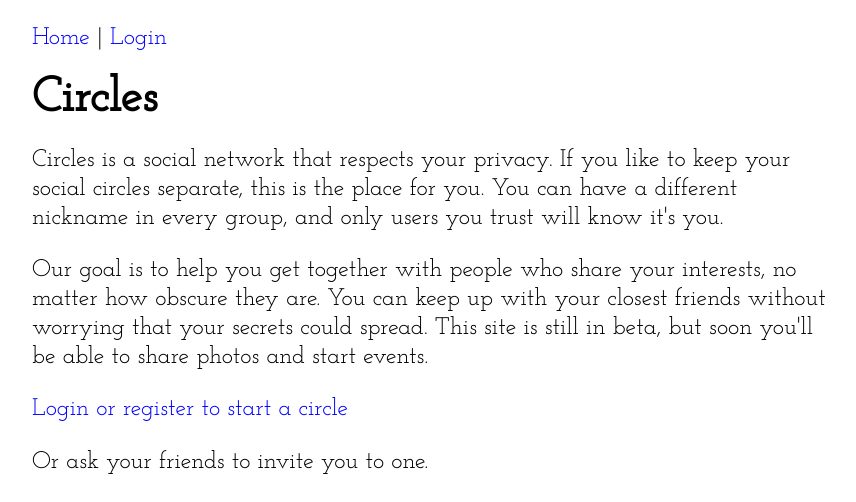
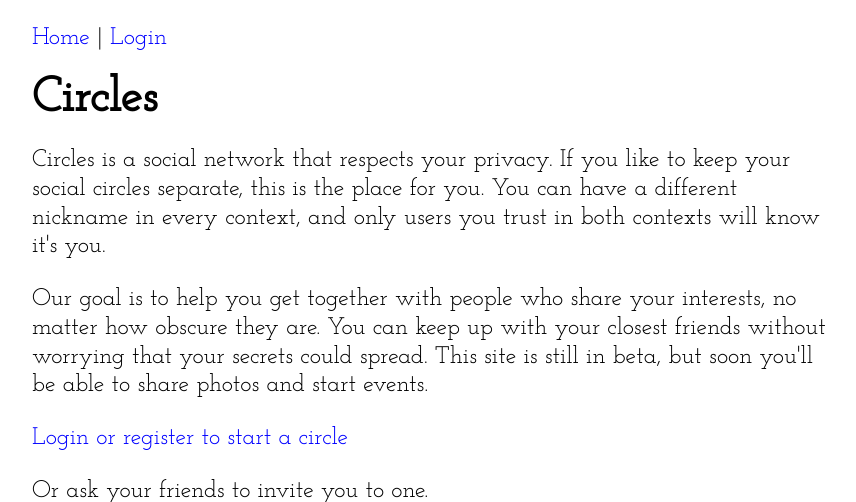
Before and after one commit to nickretallack/Circles, a Flask app: template circles/templates/front.html in a window 1280 px wide. Shown: the top 502 px of the page, without its empty margins (208-1064 px from the left). Run offline with Flask 2, Linux system fonts and the light colour scheme; the template is opened without the code that fills it, so the values that code supplies are empty; parts of the project's set-up code (start-up, migrations or seed data) failed here and were passed over; some libraries are stand-ins or nearby versions.

Commit message:
updated the prose a little

```diff
--- a/circles/templates/front.html
+++ b/circles/templates/front.html
@@ -3,7 +3,7 @@
 {% block content %}
 <h1>Circles</h1>
 {% if not g.user %}
-<p>Circles is a social network that respects your privacy.  If you like to keep your social circles separate, this is the place for you.  You can have a different nickname in every group, and only users you trust will know it's you.</p>
+<p>Circles is a social network that respects your privacy.  If you like to keep your social circles separate, this is the place for you.  You can have a different nickname in every context, and only users you trust in both contexts will know it's you.</p>
 
 <p>Our goal is to help you get together with people who share your interests, no matter how obscure they are.  You can keep up with your closest friends without worrying that your secrets could spread.  This site is still in beta, but soon you'll be able to share photos and start events.</p>
 {% endif %}
@@ -19,6 +19,7 @@
 {% else %}
 <p>Or ask your friends to invite you to one.</p>
 {% endif %}
+
 {% else %}
 <p><a href="{{url_for('login')}}">Login or register to start a circle</a></p>
 <p>Or ask your friends to invite you to one.</p>
```
